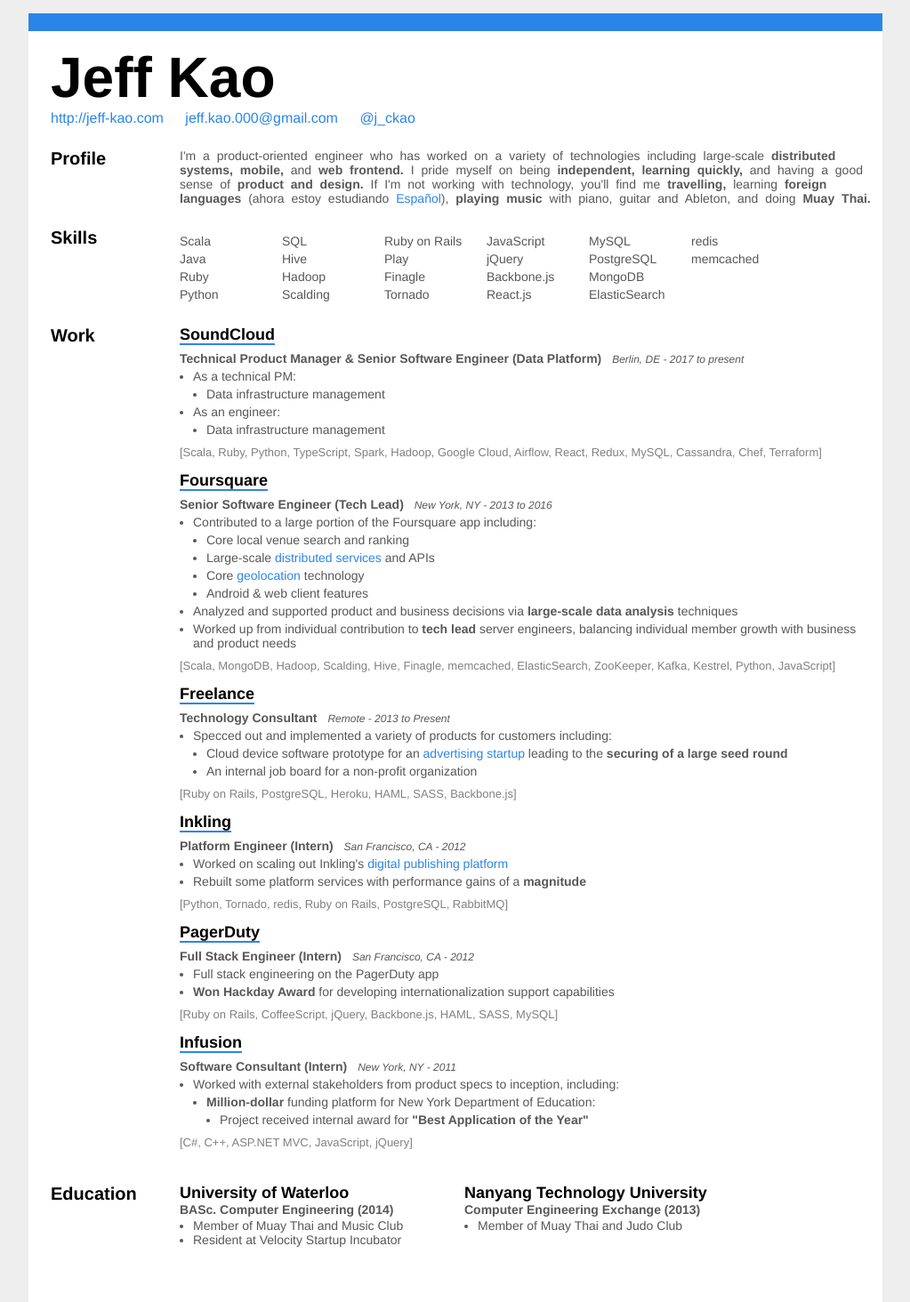
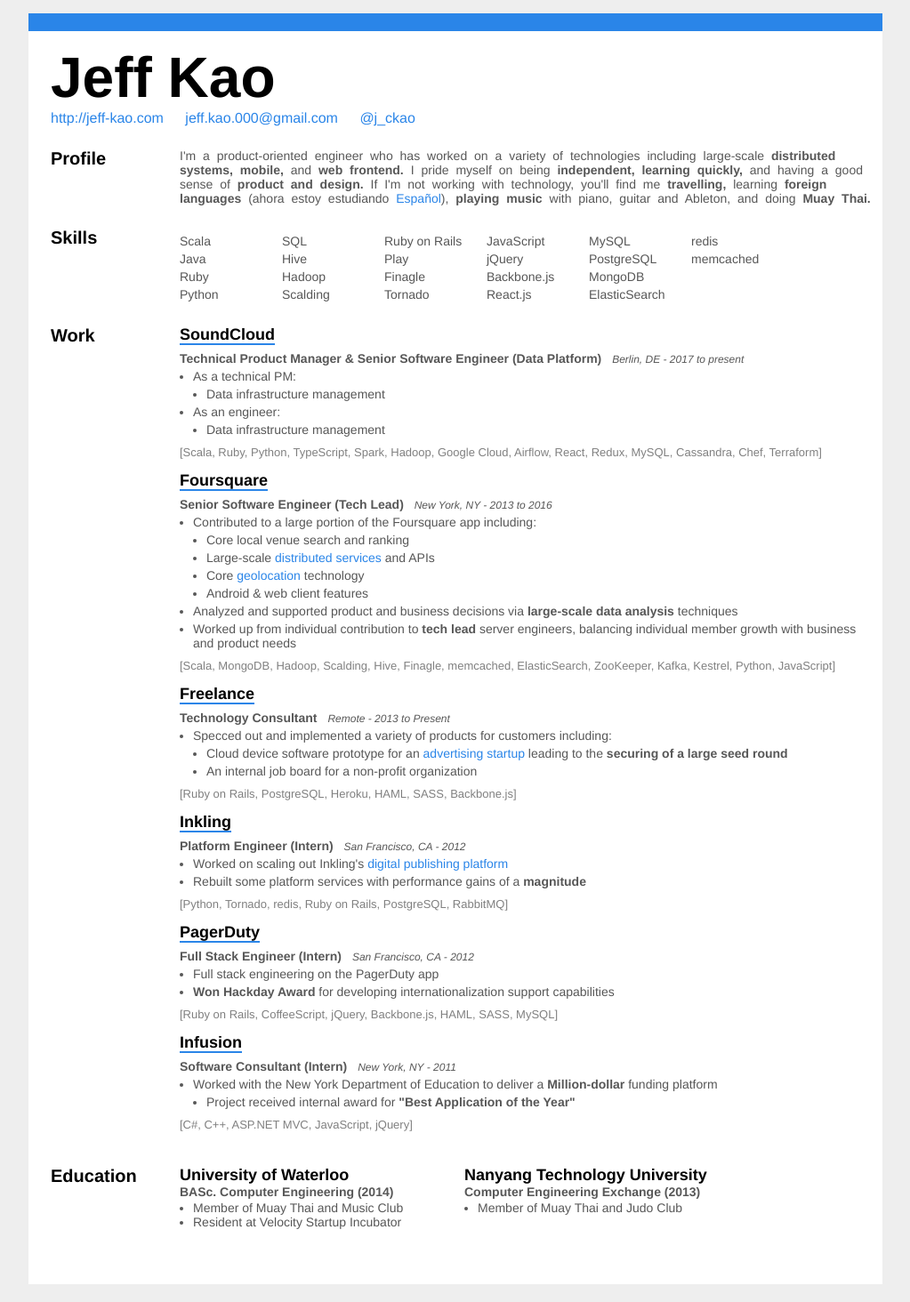
Before and after one commit to jkao/jkao.github.io, a Jekyll site: the page resume.html, which Jekyll copies as it is, in a window 1280 px wide. Shown: the whole page at 89% size, without its empty margins (128-1151 px from the left). Built offline with Jekyll 4.4.1, drawn with Linux system fonts in a browser that asks for light colours.

Commit message:
shorten Infusion

```diff
--- a/resume.html
+++ b/resume.html
@@ -443,11 +443,10 @@
             </div>
             <div class='grid_10 alpha job-desc'>
               <ul>
-                <li>Worked with external stakeholders from product specs to inception, including:</li>
-                <ul>
                 <li>
+                  Worked with the New York Department of Education to deliver a
                   <strong>Million-dollar</strong>
-                    funding platform for New York Department of Education:
+                  funding platform
                   <ul>
                     <li>
                       Project received internal award for
@@ -455,7 +454,6 @@
                     </li>
                   </ul>
                 </li>
-                </ul>
               </ul>
             </div>
             <div class='grid_10 alpha job-skills'>
```
Lines whose indentation alone changed are shown as unchanged.
